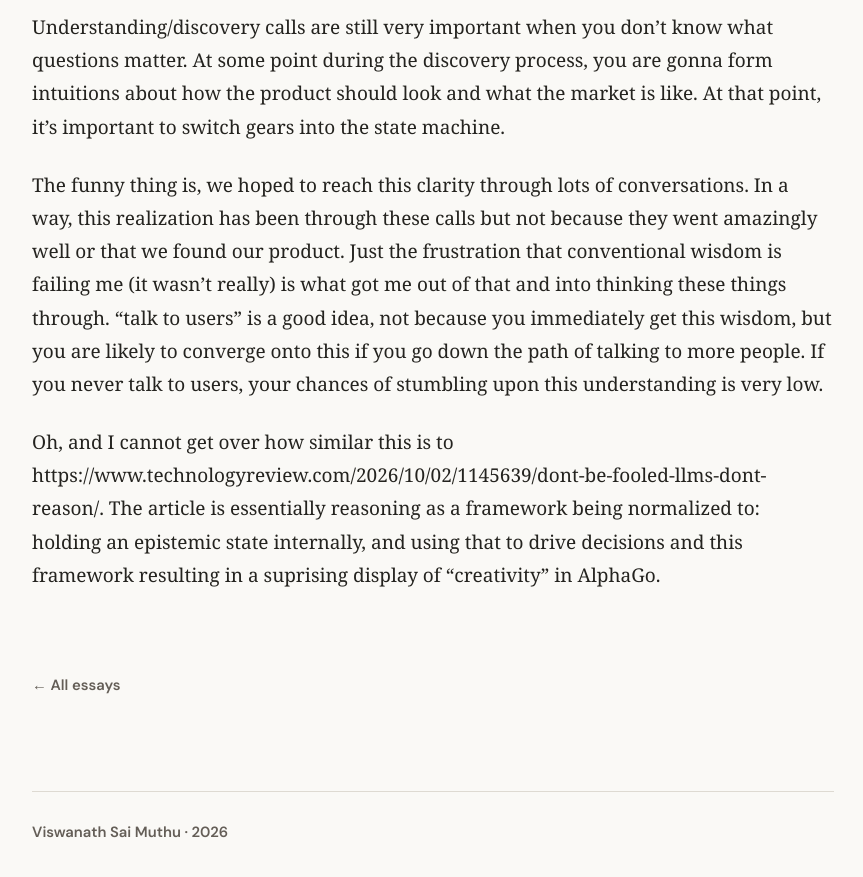
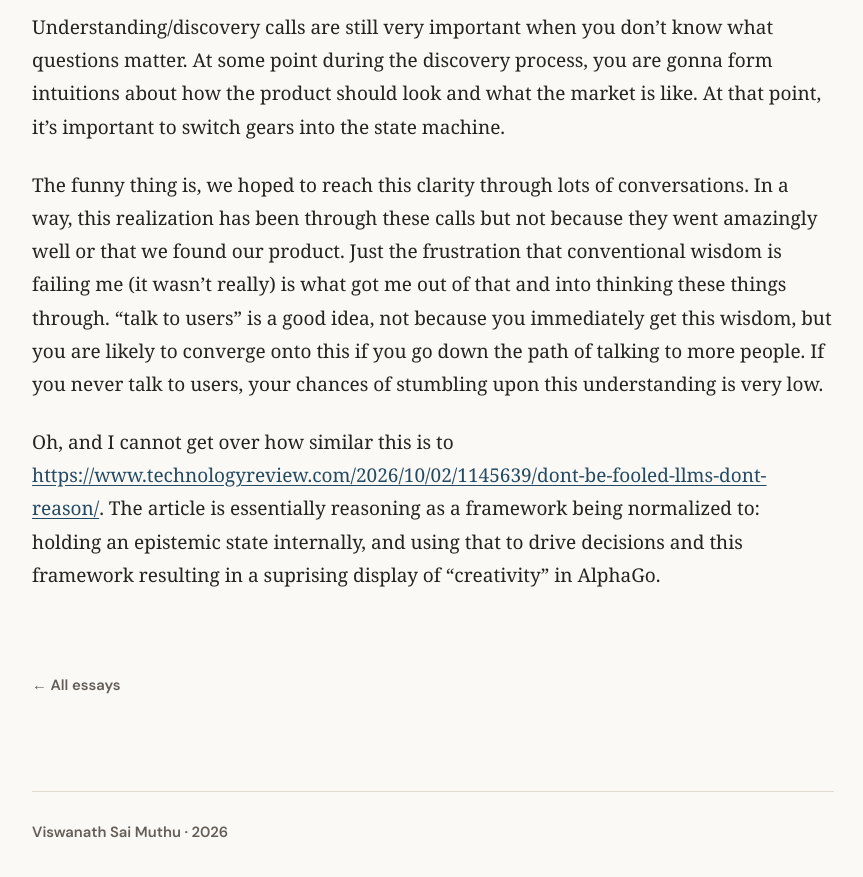
Before and after one commit to mviswanathsai/essays, a Jekyll site: the page built from _posts/2026-10-04-beware-activity-and-productivity-are-eerily-similar.md, in a window 1280 px wide and 900 px high, scrolled down 2812 px. Shown: the top 877 px of the window, without its empty margins (207-1070 px from the left). Built offline with Jekyll 4.4.1, drawn with Linux system fonts in a browser that asks for light colours.

```diff
--- a/_posts/2026-10-04-beware-activity-and-productivity-are-eerily-similar.md
+++ b/_posts/2026-10-04-beware-activity-and-productivity-are-eerily-similar.md
@@ -19,4 +19,4 @@ Understanding/discovery calls are still very important when you don't know what
 
 The funny thing is, we hoped to reach this clarity through lots of conversations. In a way, this realization has been through these calls but not because they went amazingly well or that we found our product. Just the frustration that conventional wisdom is failing me (it wasn't really) is what got me out of that and into thinking these things through. "talk to users" is a good idea, not because you immediately get this wisdom, but you are likely to converge onto this if you go down the path of talking to more people. If you never talk to users, your chances of stumbling upon this understanding is very low.
 
-Oh, and I cannot get over how similar this is to https://www.technologyreview.com/2026/10/02/1145639/dont-be-fooled-llms-dont-reason/. The article is essentially reasoning as a framework being normalized to: holding an epistemic state internally, and using that to drive decisions and this framework resulting in a suprising display of "creativity" in AlphaGo.
+Oh, and I cannot get over how similar this is to <https://www.technologyreview.com/2026/10/02/1145639/dont-be-fooled-llms-dont-reason/>. The article is essentially reasoning as a framework being normalized to: holding an epistemic state internally, and using that to drive decisions and this framework resulting in a suprising display of "creativity" in AlphaGo.
```
